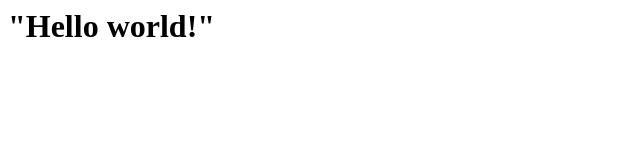
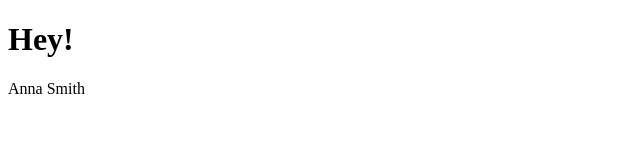
Before and after one commit to Sara-Harvey/pkm-directory, a plain HTML site: page index.html in a window 1280 px wide. Shown: the whole page, without its empty margins (0-640 px from the left). Drawn offline with Linux system fonts and the light colour scheme.

Commit message:
Update index.html

```diff
--- a/index.html
+++ b/index.html
@@ -1 +1,27 @@
-<h1>"Hello world!"</h1>
+<!DOCTYPE html>
+<html lang="en">
+    <head prefix="og: https://ogp.me/ns#">
+    <meta charset="utf-8">
+    <meta name="viewport" content="width=device-width, initial-scale=1.0">
+    <link rel="stylesheet" href="style.css" />
+    <title>PKM</title>
+    </head>
+  <body>
+      <div class="flex-container">
+        <h1>Hey!</h1>
+          <p id="demo"></p>
+
+          <script>
+          let text = '{"employees":[' +
+          '{"firstName":"John","lastName":"Doe" },' +
+          '{"firstName":"Anna","lastName":"Smith" },' +
+          '{"firstName":"Peter","lastName":"Jones" }]}';
+
+          const obj = JSON.parse(text);
+          document.getElementById("demo").innerHTML =
+          obj.employees[1].firstName + " " + obj.employees[1].lastName;
+          </script>
+
+      </div>
+    </body>
+</html>
```
